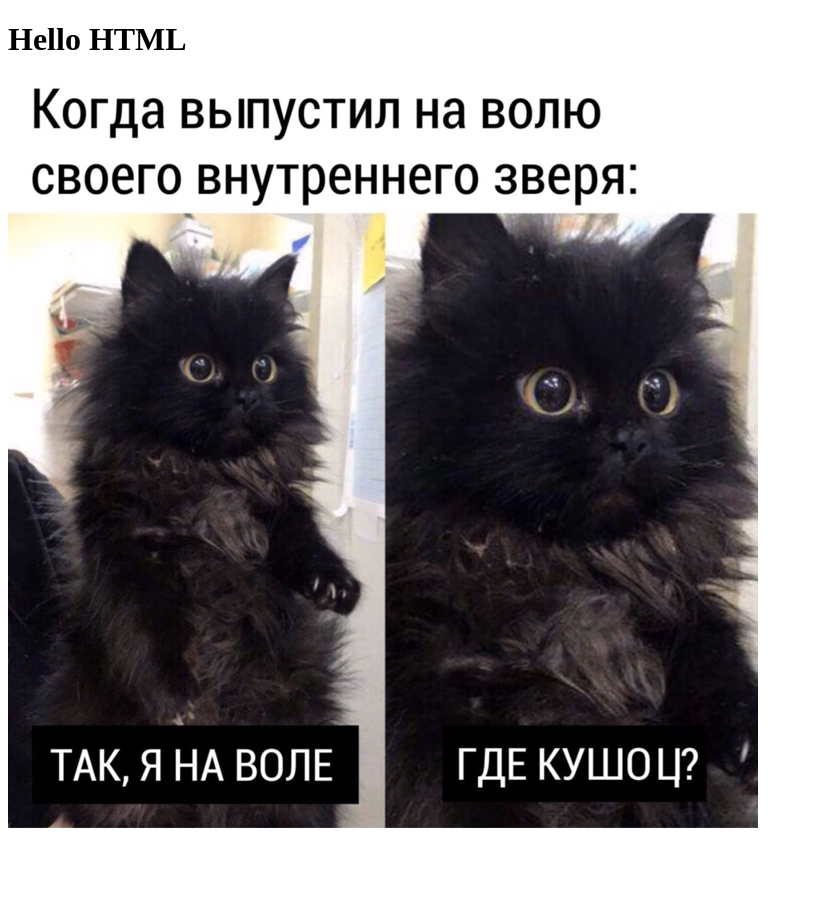
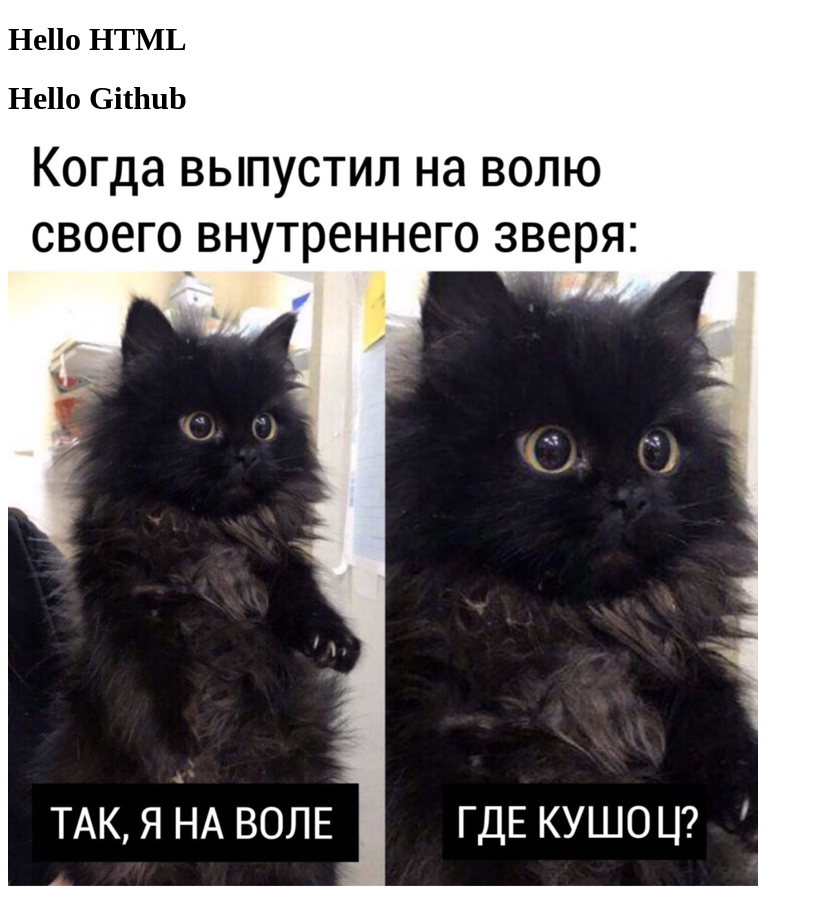
Before and after one commit to andrewkaverin/html, a plain HTML site: page index.html in a window 1280 px wide. Shown: the whole page, without its empty margins (0-813 px from the left). Before the commit the page ends 852 px from the top, so only its background shows below. Drawn offline with Linux system fonts and the light colour scheme.

Commit message:
added paragraph

```diff
--- a/index.html
+++ b/index.html
@@ -9,6 +9,7 @@
 <body>
     <header>
         <h1>Hello HTML</h1>
+        <h1>Hello Github<h1>
     </header>
 
     <main>
```
